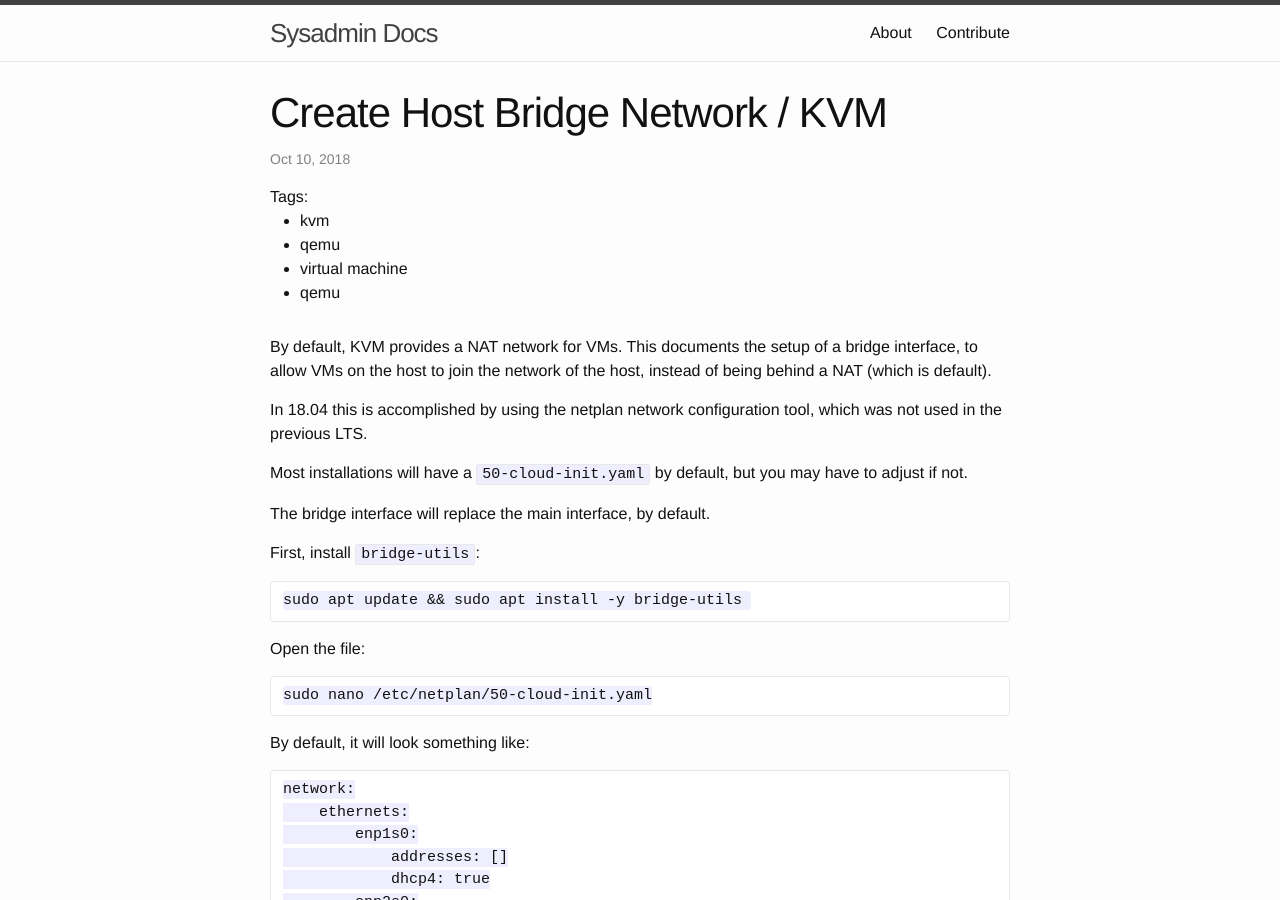
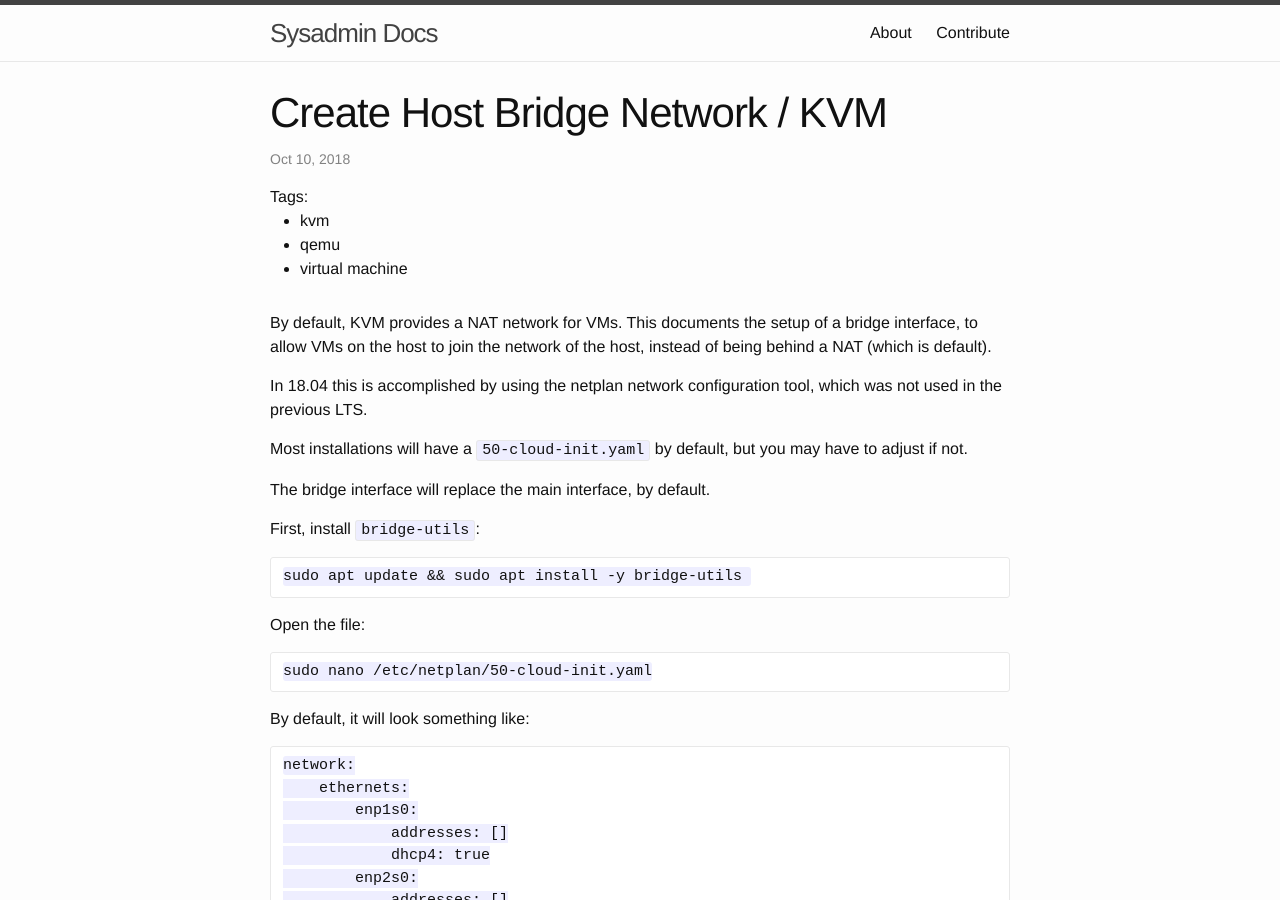
Before and after one commit to benyanke/docs, a Jekyll site: the page built from _posts/2018-10-10-bridge-network.markdown, in a window 1280 px wide and 900 px high. Built offline with Jekyll 4.4.1, drawn with Linux system fonts in a browser that asks for light colours.

Commit message:
Removing duplicate

```diff
--- a/_posts/2018-10-10-bridge-network.markdown
+++ b/_posts/2018-10-10-bridge-network.markdown
@@ -7,7 +7,6 @@ tags:
  - kvm
  - qemu
  - virtual machine
- - qemu
 ---
 
 
```
